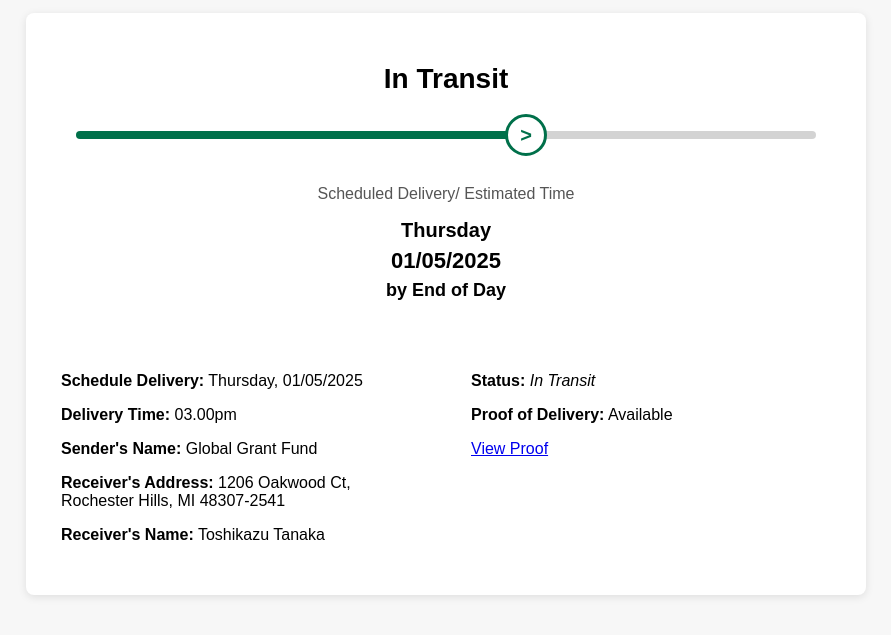
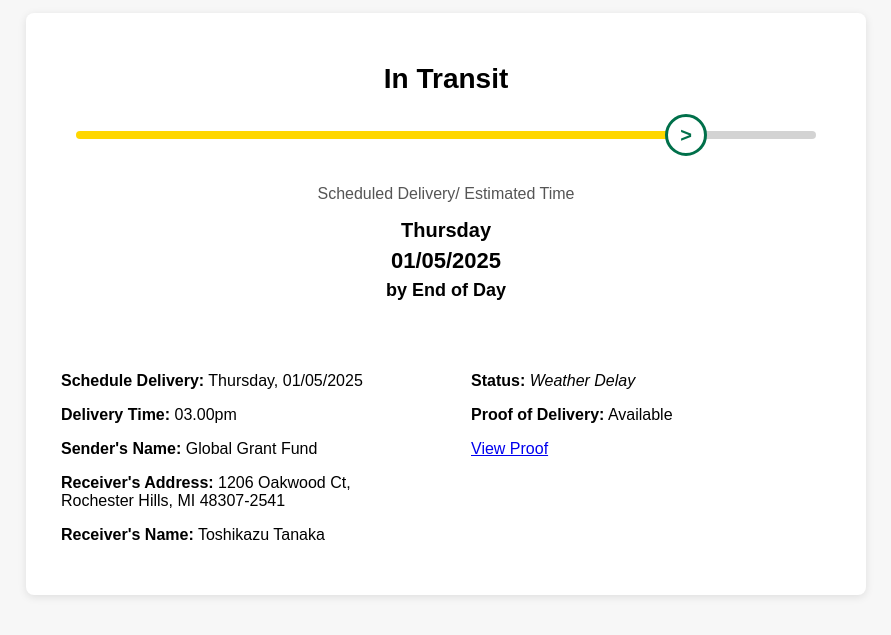
Before and after one commit to upstrackingunitedstate/upstracking.com, a plain HTML site: page tracking.html in a window 1280 px wide. Shown: the part 107-742 px from the top of the page, without its empty margins (194-1085 px from the left). Drawn offline with Linux system fonts and the light colour scheme.

Commit message:
Update tracking.html

```diff
--- a/tracking.html
+++ b/tracking.html
@@ -136,8 +136,8 @@
       left: 0;
       right: 0;
       height: 8px;
-      /* background: linear-gradient(to right, #ffd700 60%, #d3d3d3 60%); */
-      background: linear-gradient(to right, #00704A 60%, #d3d3d3 60%);
+      background: linear-gradient(to right, #ffd700 80%, #d3d3d3 80%);
+      /* background: linear-gradient(to right, #00704A 60%, #d3d3d3 60%);  */
       border-radius: 10px;
       transform: translateY(-50%);
       margin-left: 30px;
@@ -149,7 +149,7 @@
     .progress-icon {
       position: absolute;
       top: 50%;
-      left: 60%;
+      left: 80%;
       transform: translate(-50%, -50%);
       width: 36px;
       height: 36px;
@@ -246,7 +246,7 @@
         <p><strong>Receiver's Name:</strong> Toshikazu Tanaka</p>
       </div>
       <div class="tracking-status">
-        <p><strong>Status:</strong> <em>In Transit</em> </p>
+        <p><strong>Status:</strong> <em>Weather Delay</em> </p>
         <p><strong>Proof of Delivery:</strong> Available</p>
         <p><a href="WhatsApp Image 2025-04-29 at 10.49.18 PM.jpeg">View Proof</a></p>
       </div>
```
